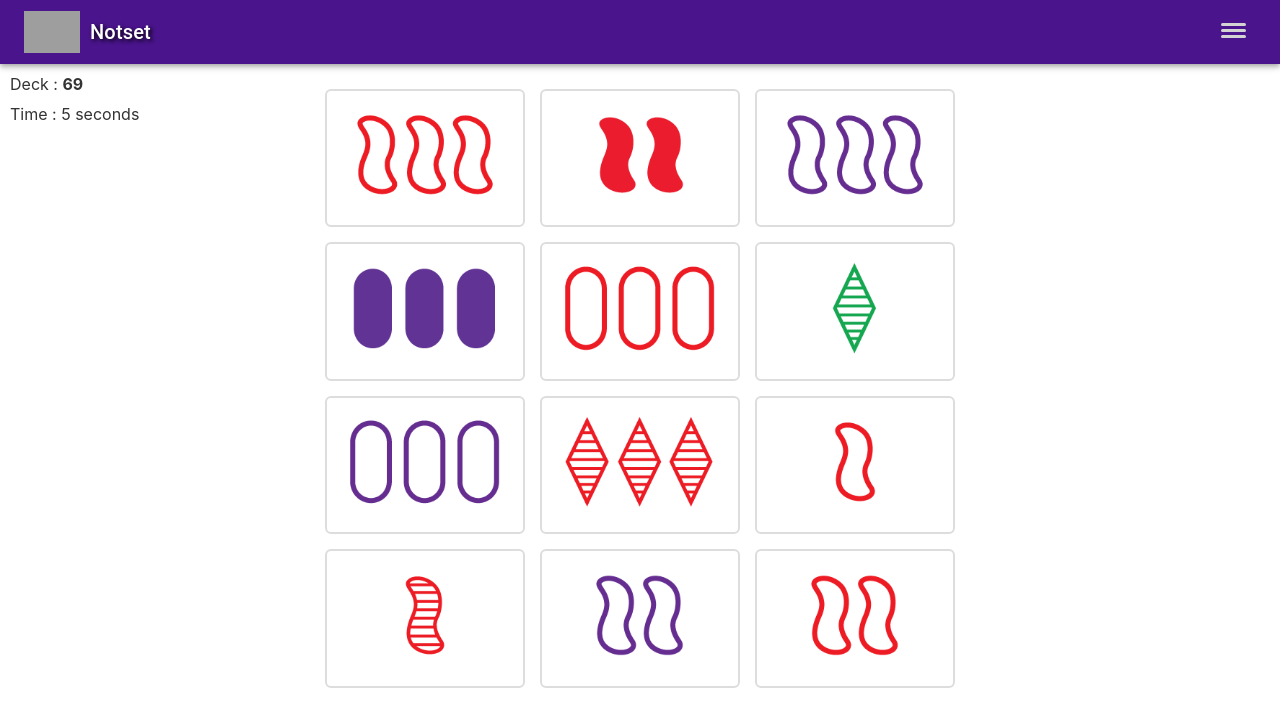
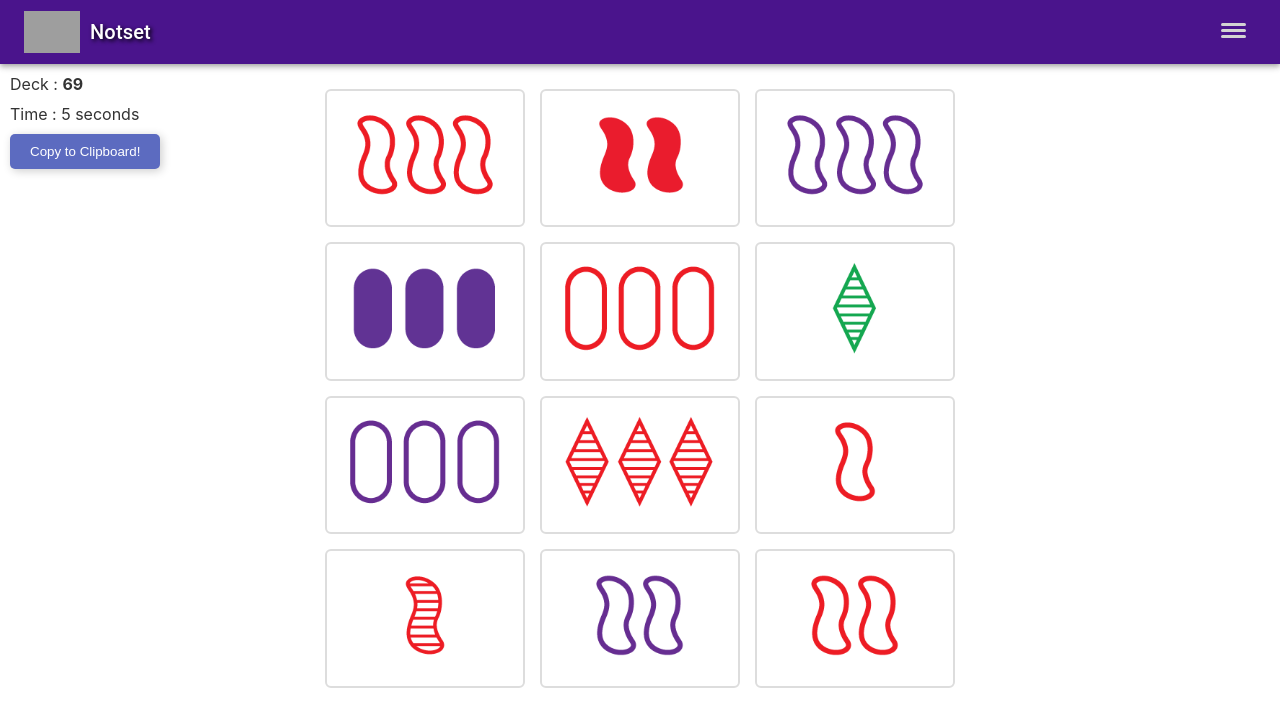
Before and after one commit to christopher18/setle, a React (Create React App) app: page /game in a window 1280 px wide. Shown: the top 726 px of the page. Built offline with nearby package versions, Linux system fonts and the light colour scheme; grey boxes are pictures that could not be loaded.

Commit message:
Temporarily always allow copy to clipboard

```diff
--- a/src/components/SetGame/setgame.js
+++ b/src/components/SetGame/setgame.js
@@ -256,7 +256,7 @@ const SetGame = () => {
               {gameWon && <span className="success_note info-item">You win!! 🎉🎉🎉</span>}
             </div>
             <div className="info-item">
-              {gameWon && <button className="button-snazzy" onClick={copyToClipboard}>Copy to Clipboard!</button>}
+              {<button className="button-snazzy" onClick={copyToClipboard}>Copy to Clipboard!</button>}
             </div>
           </div>
 
```
